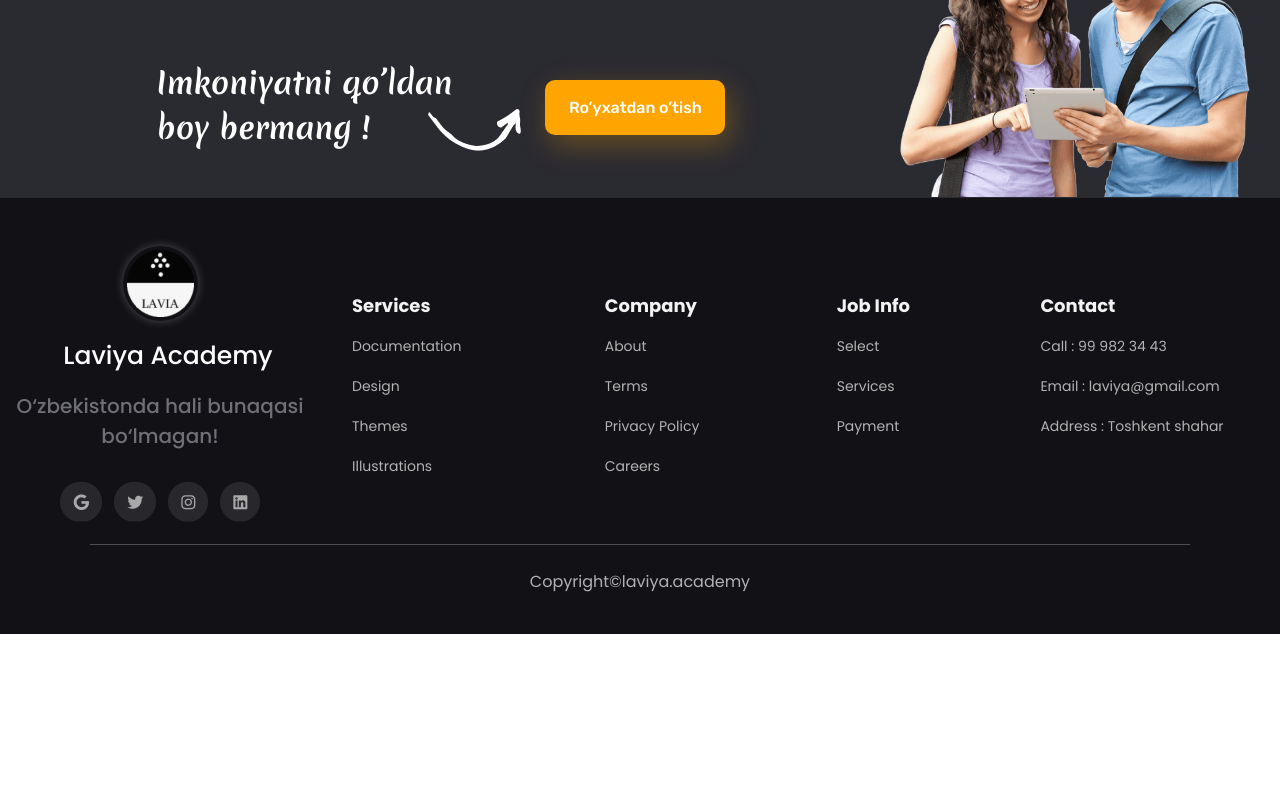
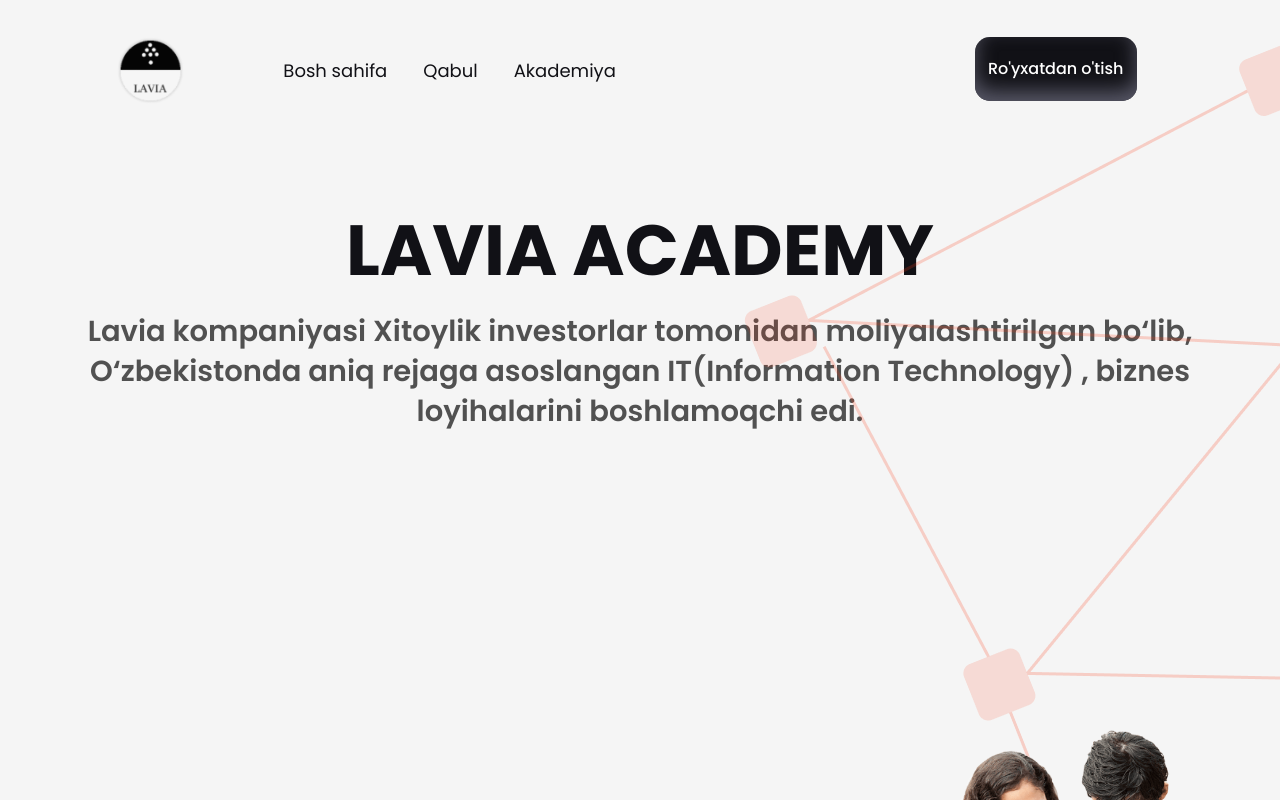
Before and after one commit to Abdullokh-dev/AK-Lavia-Academy, a Vue app: page /academy in a window 1280 px wide. Shown: the top 800 px of the page. Built offline with nearby package versions, Linux system fonts and the light colour scheme.

Commit message:
Academy page

```diff
--- a/src/components/Header.vue
+++ b/src/components/Header.vue
@@ -6,7 +6,7 @@
     <div class="col-7 d-none d-md-block lists-group">
       <span class="list-item" @click="home">Bosh sahifa</span>
       <span class="list-item" @click="reception">Qabul</span>
-      <span class="list-item">Akademiya</span>
+      <span class="list-item" @click="academy">Akademiya</span>
     </div>
     <div class="col d-none d-md-block d-flex justify-content-end me-sm-0 me-lg-5">
       <button class="register-button"> Ro'yxatdan o'tish </button>
@@ -37,6 +37,9 @@
     },
     reception() {
       this.$router.push('/reception')
+    },
+    academy() {
+      this.$router.push('/academy')
     }
   },
   props: {
--- /dev/null
+++ b/src/pages/Academy.vue
@@ -0,0 +1,83 @@
+<template>
+  <Header color="#F5F5F5"/>
+  <div class="row text-center main-row">
+    <!-- Bg Curl -->
+    <div>
+      <img alt="#" class="bg-curl3" src="../assets/images/curly-bg3.png">
+    </div>
+    <div class="col-12">
+      <div class="text-1 mt-5 pt-3">
+        LAVIA ACADEMY
+      </div>
+
+      <div class="text-2 mt-3">
+        Lavia kompaniyasi Xitoylik
+        investorlar tomonidan
+        moliyalashtirilgan bo‘lib, O‘zbekistonda aniq
+        rejaga asoslangan IT(Information Technology) ,
+        biznes loyihalarini boshlamoqchi edi.
+      </div>
+    </div>
+  </div>
+</template>
+
+<script>
+import Header from "../components/Header.vue";
+
+export default {
+  name: "Academy",
+  components: {Header}
+}
+</script>
+
+<style scoped>
+.main-row {
+  background-color: #F5F5F5;
+}
+
+.text-1 {
+  font-size: 33px;
+  font-weight: 700;
+  line-height: 43px;
+  color: #111116;
+}
+
+.text-2 {
+  font-size: 16px;
+  font-weight: 600;
+  line-height: 26px;
+  color: #515151;
+  margin-bottom: 50vh;
+}
+
+.bg-curl3 {
+  position: absolute;
+  right: 0;
+  margin-top: -100px;
+  opacity: 0.3;
+}
+
+@media only screen and (min-width: 768px) {
+  .text-1 {
+    font-size: 60px;
+    line-height: 90px;
+  }
+
+  .text-2 {
+    font-size: 22px;
+    line-height: 40px;
+    padding: 0 40px;
+  }
+}
+
+@media only screen and (min-width: 1200px) {
+  .text-1 {
+    font-size: 71px;
+  }
+
+  .text-2 {
+    font-size: 29px;
+    padding: 0 40px;
+  }
+}
+</style>
--- a/src/plugins/router.js
+++ b/src/plugins/router.js
@@ -9,6 +9,10 @@
         path: '/reception',
         component: () => import('../pages/Reception.vue')
     },
+    {
+        path: '/academy',
+        component: () => import('../pages/Academy.vue')
+    },
 ]
 
 const router = createRouter({
```
Also changed, not shown: src/assets/images/reception/bg-vector-2.png (added), src/assets/images/reception/bg-vector-3.png (added).
